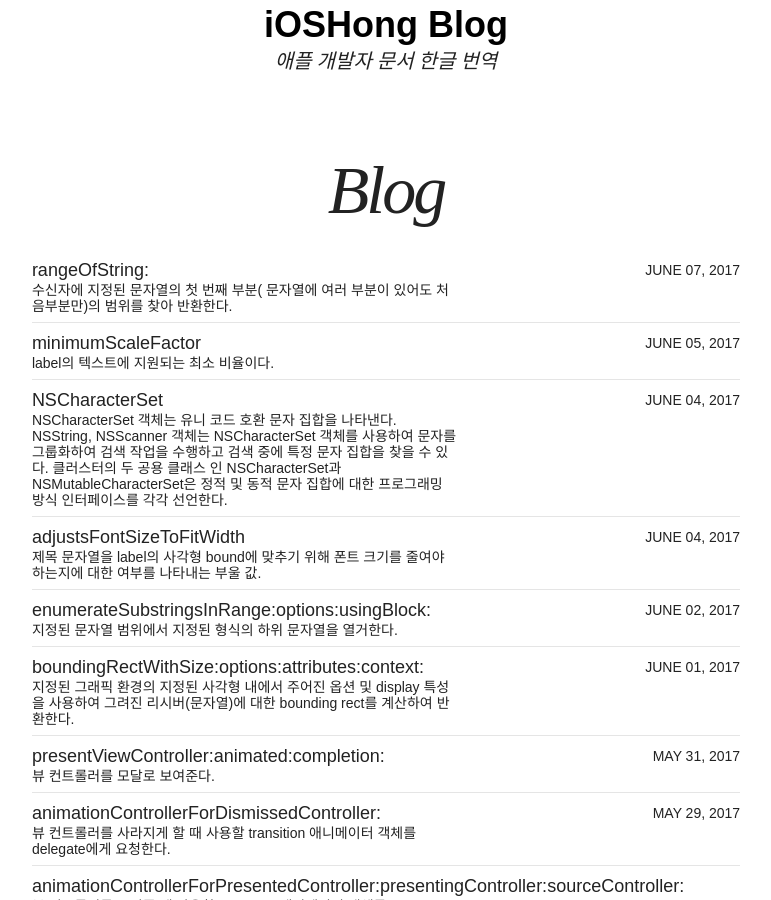
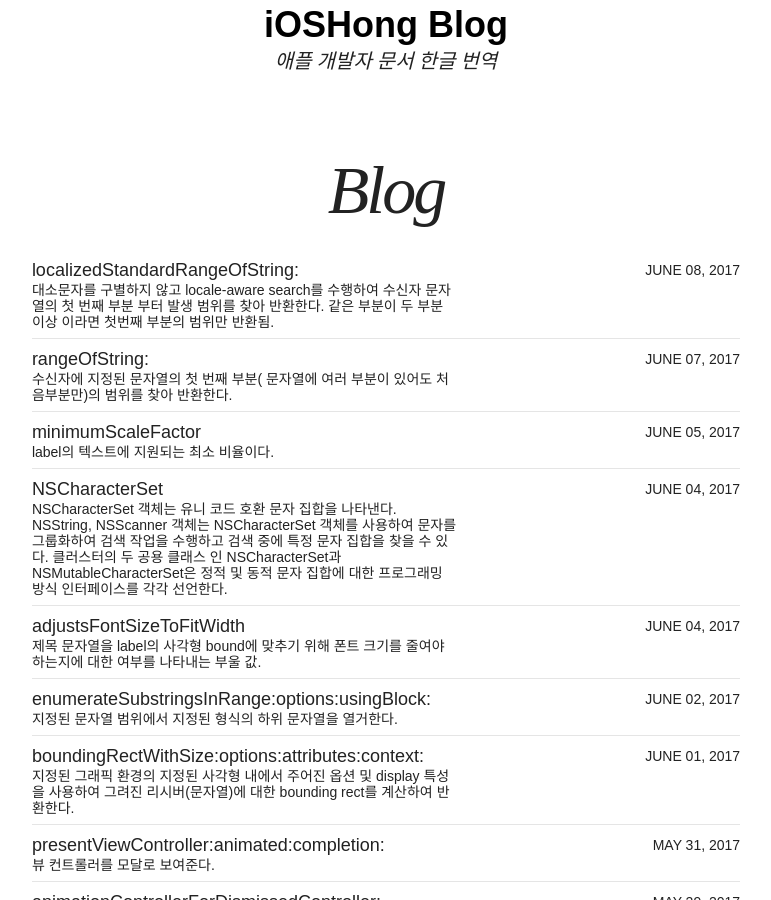
Before and after one commit to LeeHongHwa/leehonghwa.github.io, a Jekyll site: the page built from blog/index.md, in a window 1280 px wide and 900 px high, scrolled down 322 px. Shown: the whole window, without its empty margins (254-1025 px from the left). Built offline with Jekyll 4.4.1, drawn with Linux system fonts in a browser that asks for light colours; nearby versions of some CDN libraries.

Commit message:
add blog localizedStandardRangeOfString

```diff
--- /dev/null
+++ b/_posts/blog/2017-06-08-localizedStandardRangeOfString.md
@@ -0,0 +1,26 @@
+---
+layout: post
+title: "localizedStandardRangeOfString:"
+modified:
+categories: blog
+excerpt:
+tags: [NSString, Instance Method]
+image:
+  feature:
+date: 2017-06-08T23:20:00+09:00
+---
+**대소문자를 구별하지 않고 locale-aware search를 수행하여 수신자 문자열의 첫 번째 부분 부터 발생 범위를 찾아 반환한다. 같은 부분이 두 부분 이상 이라면 첫번째 부분의 범위만 반환됨.**
+
+---
+### 파라미터
+ - **str:** 검색할 문자열. 이 파라미터는 nil이면 안된다.
+
+### 반환 값
+수신자 문자열에 파라미터와 같은 문자열이 있다면 해당하는 범위를 반환하고 그렇지 않다면 {NSNotFound, 0}를 반환한다.
+
+참고: [https://developer.apple.com/documentation/foundation/nsstring/1413574-localizedstandardrangeofstring?language=objc][apple-doc]
+
+
+<sub>잘못된 부분이 있다면 알려주시면 바로 수정하겠습니다.</sub>
+
+[apple-doc]: https://developer.apple.com/documentation/foundation/nsstring/1413574-localizedstandardrangeofstring?language=objc
```
Also changed, not shown: _posts/blog/2017-06-07-rangeOfString.md (+2 -1 lines).
